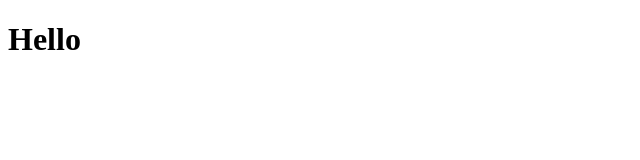
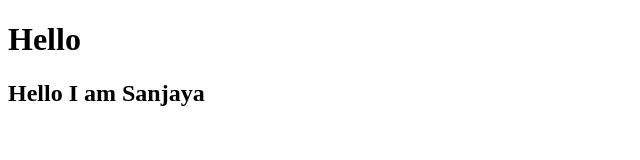
Before and after one commit to K-Sanjaya-Kumar/smart, a plain HTML site: page index.html in a window 1280 px wide. Shown: the whole page, without its empty margins (0-640 px from the left). Drawn offline with Linux system fonts and the light colour scheme.

Commit message:
add header

```diff
--- a/index.html
+++ b/index.html
@@ -7,5 +7,6 @@
 </head>
 <body>
     <h1>Hello</h1>
+    <h2>Hello I am Sanjaya</h2>
 </body>
 </html>
```
